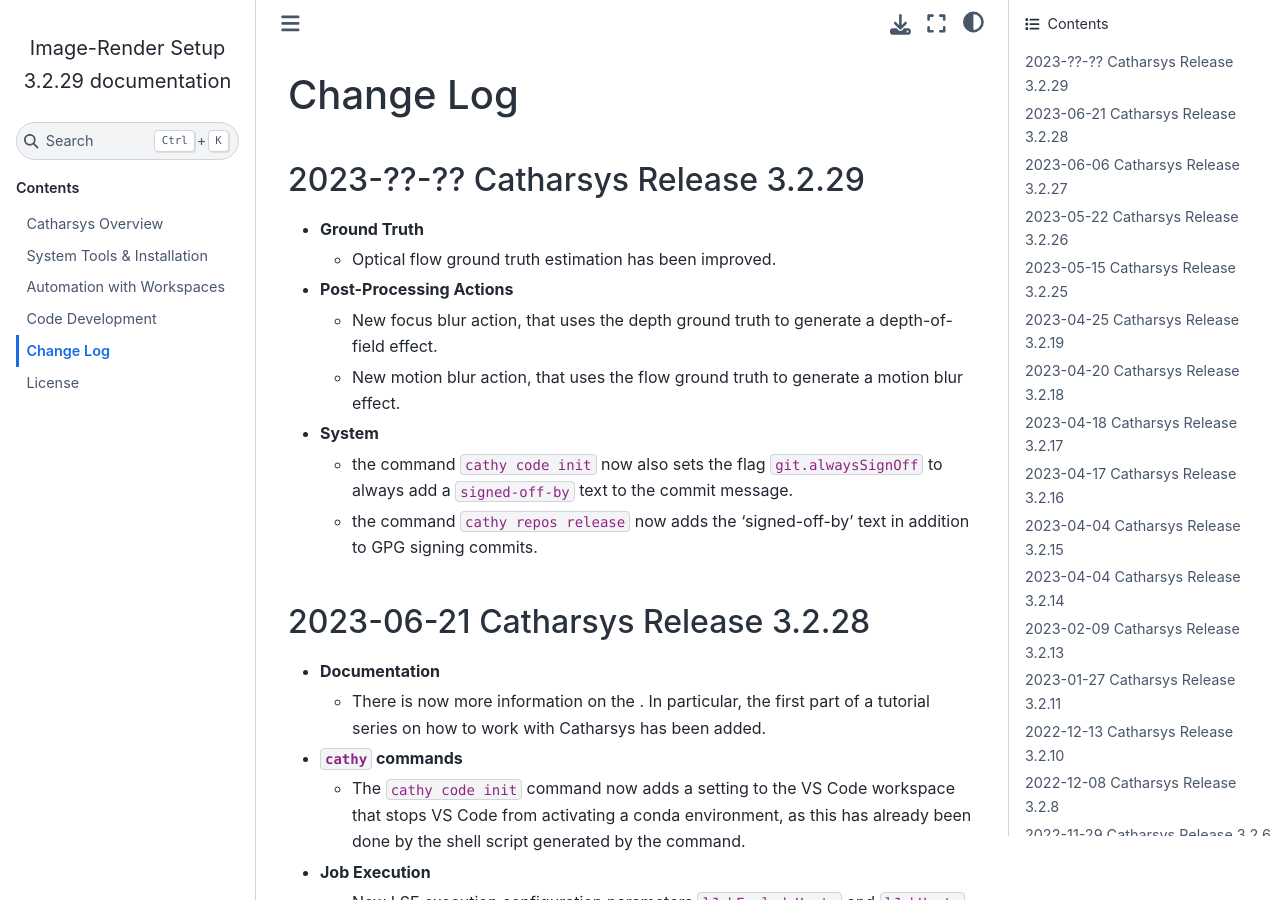
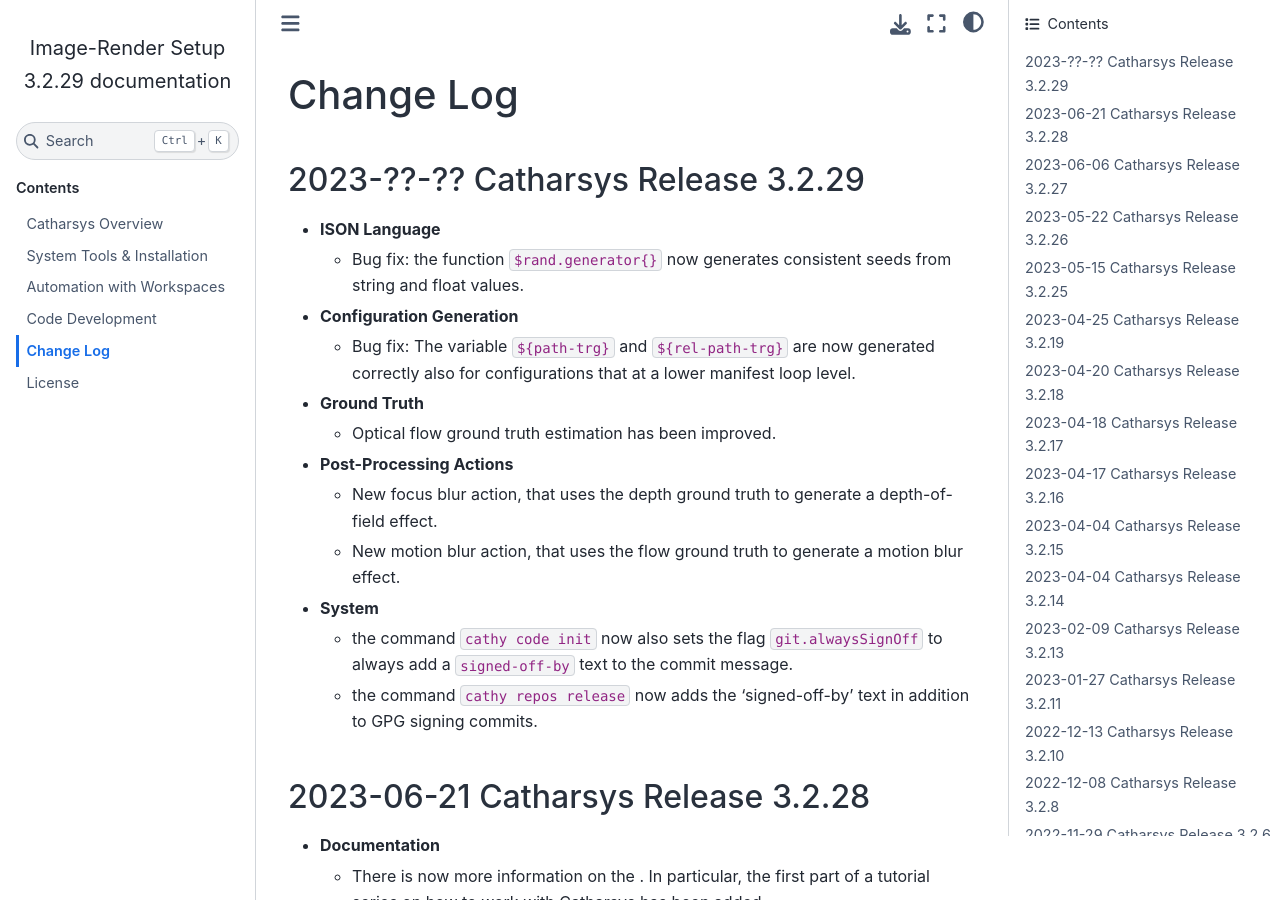
Before and after one commit to boschresearch/image-render-setup, a Sphinx documentation site: the page built from docs/source/change-log.md, in a window 1280 px wide and 900 px high. Built offline with Sphinx 7.4.7 and the Sphinx Book theme 1.1.4, drawn with Linux system fonts in a browser that asks for light colours; the version number is read from the project's files by our own code.

Commit message:
updates change log
Signed-off-by: cribeul <christian.perwass@de.bosch.com>

```diff
--- a/docs/source/change-log.md
+++ b/docs/source/change-log.md
@@ -1,6 +1,12 @@
 # Change Log
 
 ## 2023-??-?? Catharsys Release 3.2.29
+
+- **ISON Language**
+  - Bug fix: the function `$rand.generator{}` now generates consistent seeds from string and float values.
+
+- **Configuration Generation**
+  - Bug fix: The variable `${path-trg}` and `${rel-path-trg}` are now generated correctly also for configurations that at a lower manifest loop level.
 
 - **Ground Truth**
   - Optical flow ground truth estimation has been improved.
```
